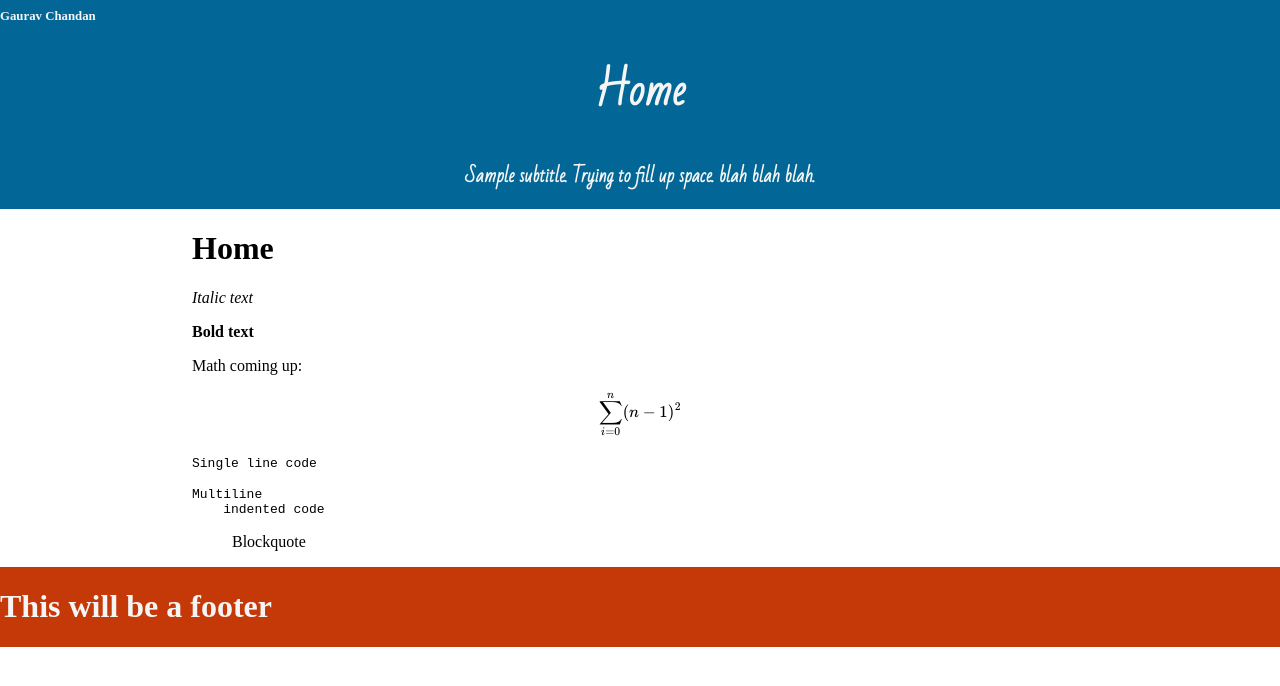
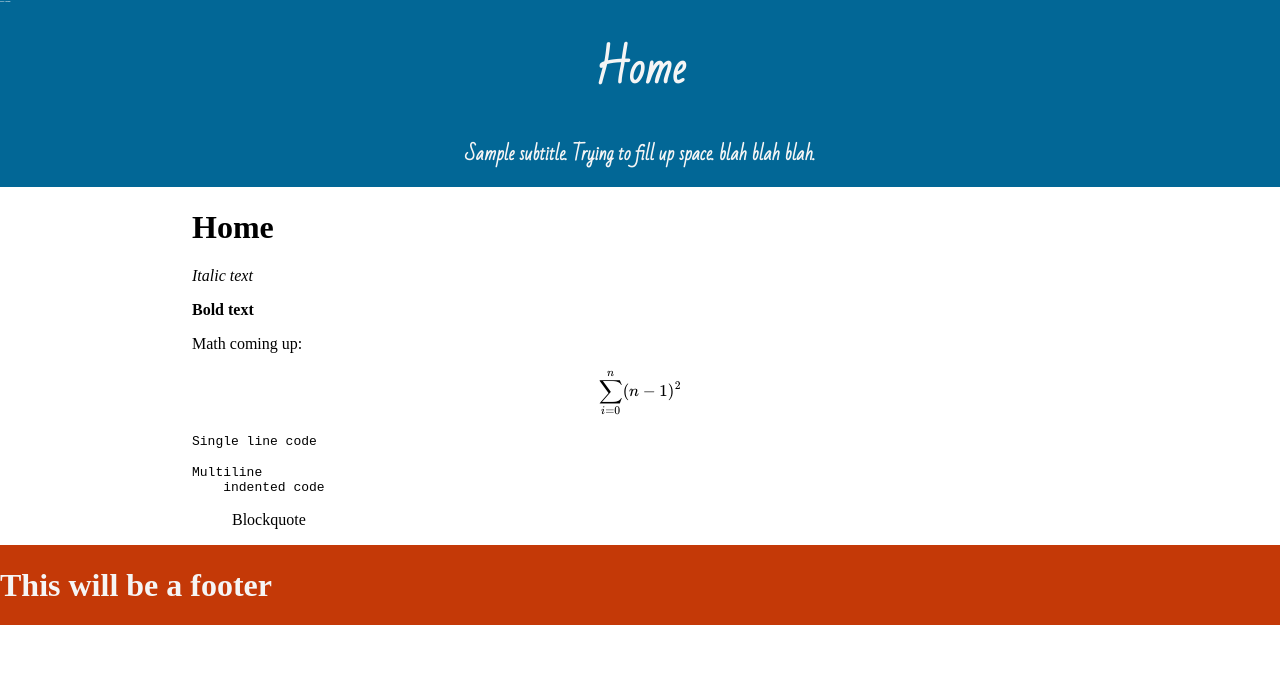
Before and after one commit to gauravchandan/gauravchandan.github.io, a Jekyll site: the page built from index.md, in a window 1280 px wide. Shown: the top 686 px of the page. Built offline with Jekyll 4.4.1, drawn with Linux system fonts in a browser that asks for light colours; formulas are drawn with MathJax 3.

Commit message:
Update typography.scss

```diff
--- a/_sass/typography.scss
+++ b/_sass/typography.scss
@@ -1,6 +1,6 @@
 /* To be used for the site title, i.e Gaurav Chandan */
 .grid-header .site-name{
-    font-size: 1vw;
+    font-size: 0.11vw;
 }
 /* To be used for the page title, i.e About or Welcome or Home, etc */
 .grid-header .page-title{
```
